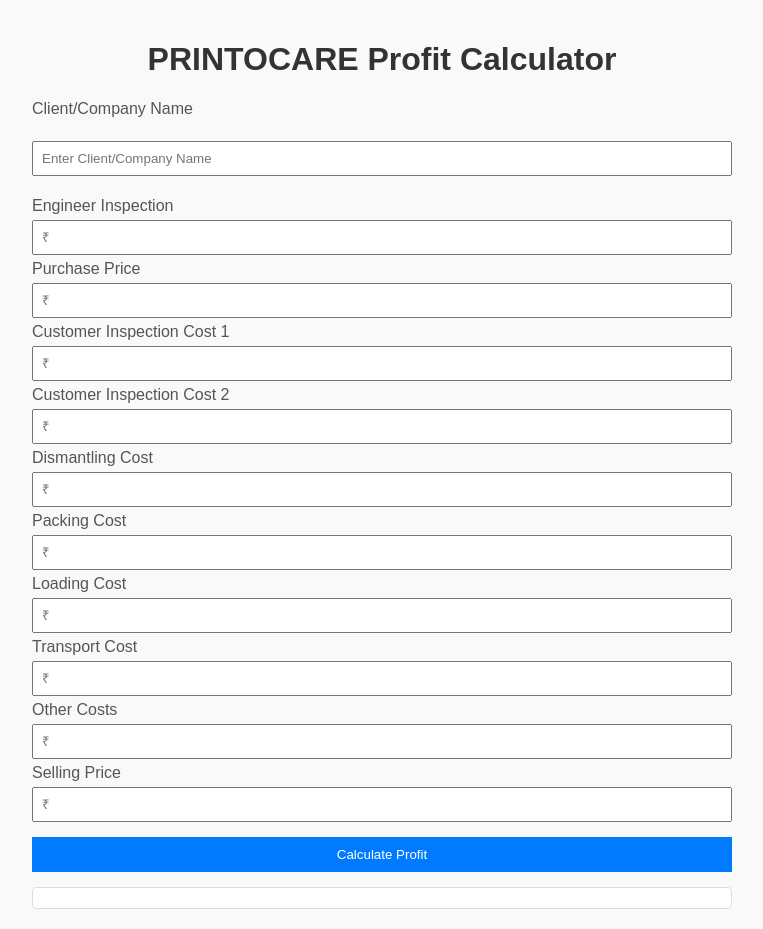
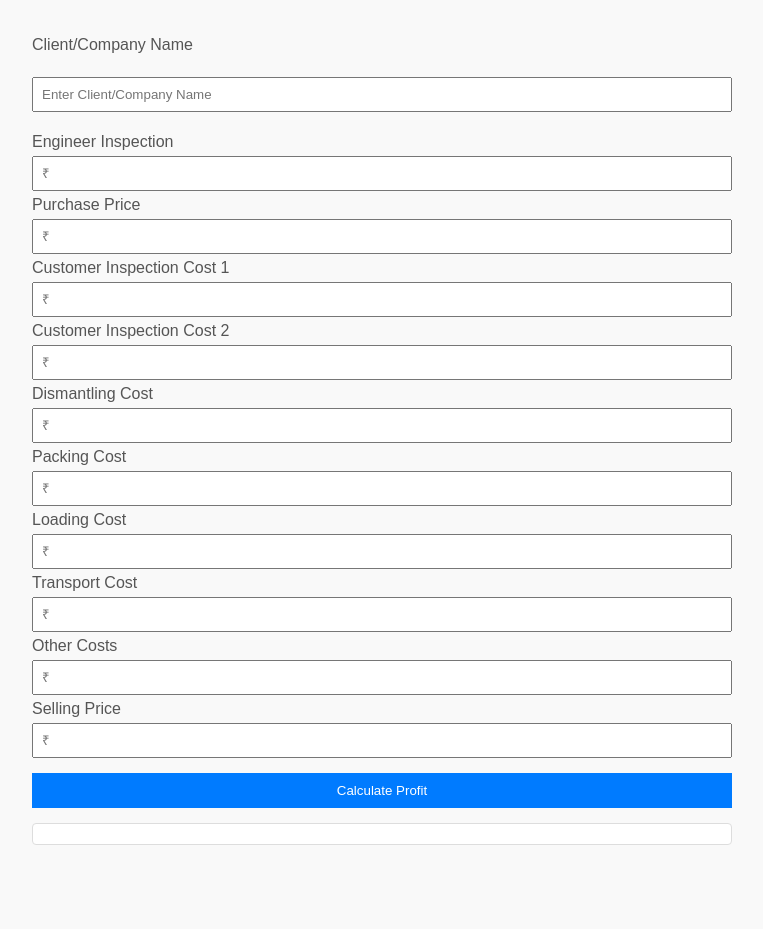
Before and after one commit to Hermanika-Godara/Profit-calculator, a plain HTML site: page index.html in a window 1280 px wide. Shown: the whole page, without its empty margins (258-1021 px from the left). After the commit the page ends 865 px from the top, so only its background shows below. Drawn offline with Linux system fonts and the light colour scheme.

Commit message:
Update index.html

```diff
--- a/index.html
+++ b/index.html
@@ -3,7 +3,7 @@
 <head>
   <meta charset="UTF-8">
   <meta name="viewport" content="width=device-width, initial-scale=1.0">
-  <title>Profit Calculator</title>
+  <title>PRINTOCARE Profit Calculator</title>
   <style>
     body {
       font-family: Arial, sans-serif;
@@ -57,7 +57,7 @@
   </style>
 </head>
 <body>
-  <h1>PRINTOCARE Profit Calculator</h1>
+
 
 <p>
   <label for="clientName">Client/Company Name</label><br>
```
